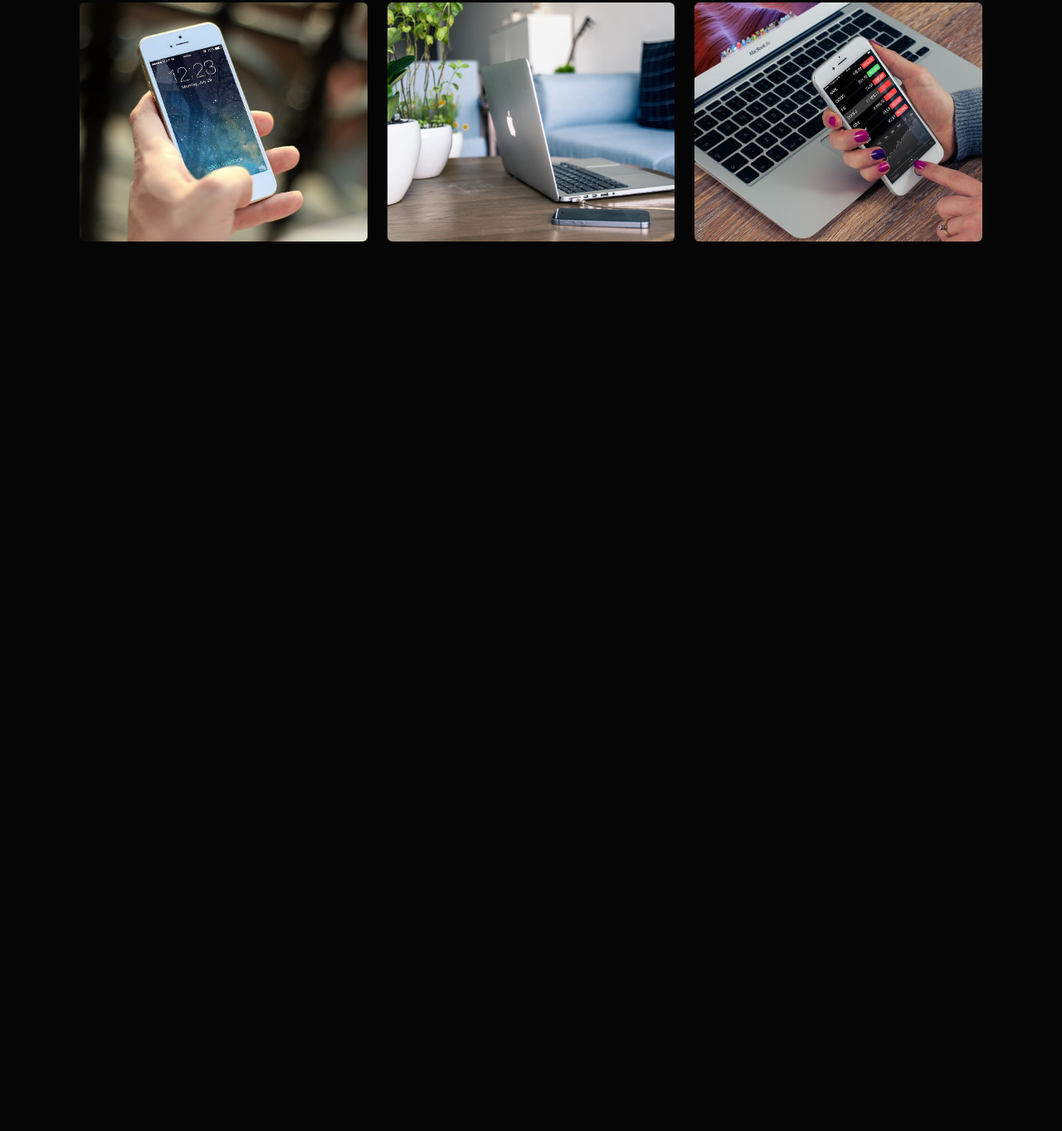
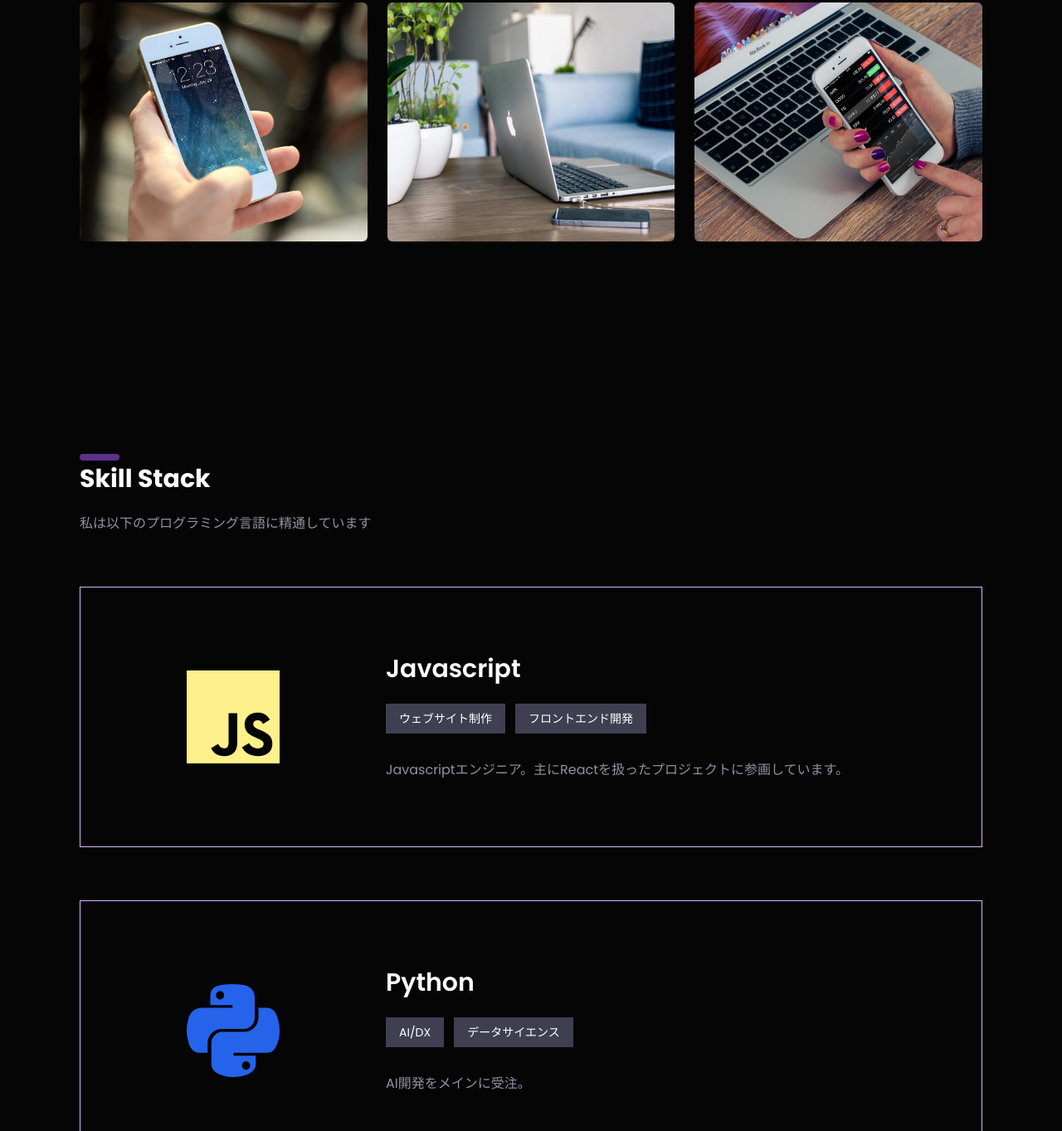
Before and after one commit to r-someya0618/tailwind-css-learning, a website: page src/index.html in a window 1280 px wide. Shown: the part 1437-2800 px from the top of the page at 83% size. Before the commit the page ends 1728 px from the top, so only its background shows below. Drawn offline with Linux system fonts and the light colour scheme.

Commit message:
スキルセクションを追加

```diff
--- a/src/index.html
+++ b/src/index.html
@@ -40,8 +40,8 @@
           >
           <a
             class="hover:text-selected-text transition-all duration-300 text-sm lg:text-base"
-            href="#clients"
-            >お客様</a
+            href="#skill"
+            >スキル</a
           >
           <a href="#contact"
             ><button
@@ -131,5 +131,93 @@
         </div>
       </section>
     </div>
+
+    <!-- スキルスタック -->
+    <div
+      id="skills"
+      class="container mt-64 flex justify-between items-center mx-auto px-8 md:px-14 lg:px-24 w-full"
+    >
+      <section class="w-full">
+        <h2 class="secondary-title">Skill Stack</h2>
+        <p class="section-paragraph">
+          私は以下のプログラミング言語に精通しています
+        </p>
+        <div class="my-16">
+          <div
+            class="w-full border border-purple-300 p-16 lg:px-32 lg:py-20 flex justify-center lg:justify-start flex-wrap lg:space-x-32 hover:border-yellow-300 transition-all duration-300"
+          >
+            <!-- 言語のロゴ -->
+            <div class="mb-6 lg:mb-0 self-center">
+              <i class="fa-brands fa-js text-9xl text-yellow-200"></i>
+            </div>
+            <!-- スキルの説明 -->
+            <div
+              class="text-center flex flex-wrap justify-center lg:text-left lg:block"
+            >
+              <h3 class="text-3xl font-semibold">Javascript</h3>
+              <div
+                class="flex flex-wrap w-full justify-center gap-3 lg:w-auto lg:justify-start mt-6 mb-8"
+              >
+                <div class="badge">ウェブサイト制作</div>
+                <div class="badge">フロントエンド開発</div>
+              </div>
+              <p class="text-secondary">
+                Javascriptエンジニア。主にReactを扱ったプロジェクトに参画しています。
+              </p>
+            </div>
+          </div>
+        </div>
+        <div class="my-16">
+          <div
+            class="w-full border border-purple-300 p-16 lg:px-32 lg:py-20 flex justify-center lg:justify-start flex-wrap lg:space-x-32 hover:border-blue-600 transition-all duration-300"
+          >
+            <!-- 言語のロゴ -->
+            <div class="mb-6 lg:mb-0 self-center">
+              <i class="fa-brands fa-python text-9xl text-blue-600"></i>
+            </div>
+            <!-- スキルの説明 -->
+            <div
+              class="text-center flex flex-wrap justify-center lg:text-left lg:block"
+            >
+              <h3 class="text-3xl font-semibold">Python</h3>
+              <div
+                class="flex flex-wrap w-full justify-center gap-3 lg:w-auto lg:justify-start mt-6 mb-8"
+              >
+                <div class="badge">AI/DX</div>
+                <div class="badge">データサイエンス</div>
+              </div>
+              <p class="text-secondary">
+                AI開発をメインに受注。
+              </p>
+            </div>
+          </div>
+        </div>
+        <div class="my-16">
+          <div
+            class="w-full border border-purple-300 p-16 lg:px-32 lg:py-20 flex justify-center lg:justify-start flex-wrap lg:space-x-32 hover:border-orange-400 transition-all duration-300"
+          >
+            <!-- 言語のロゴ -->
+            <div class="mb-6 lg:mb-0 self-center">
+              <i class="fa-brands fa-html5 text-9xl text-orange-400"></i>
+            </div>
+            <!-- スキルの説明 -->
+            <div
+              class="text-center flex flex-wrap justify-center lg:text-left lg:block"
+            >
+              <h3 class="text-3xl font-semibold">HTML/CSS</h3>
+              <div
+                class="flex flex-wrap w-full justify-center gap-3 lg:w-auto lg:justify-start mt-6 mb-8"
+              >
+                <div class="badge">UI/UX</div>
+                <div class="badge">ホームページ・LP制作</div>
+              </div>
+              <p class="text-secondary">
+                ホームページやLP制作の実績多数
+              </p>
+            </div>
+          </div>
+        </div>
+      </section>
+    </div>
   </body>
 </html>
--- a/src/input.css
+++ b/src/input.css
@@ -14,3 +14,7 @@
 .section-paragraph {
   @apply text-secondary my-6 w-full max-w-3xl
 }
+
+.badge {
+  @apply px-4 py-2 text-sm bg-badge
+}
--- a/tailwind.config.js
+++ b/tailwind.config.js
@@ -8,6 +8,7 @@ module.exports = {
         'selected-text': '#A3A3FF',
         theme: '#5c318c',
         secondary: '#9191A4',
+        badge: '#3f3f51',
       },
     },
     fontFamily: {
```
Also changed, not shown: dist/output.css.
